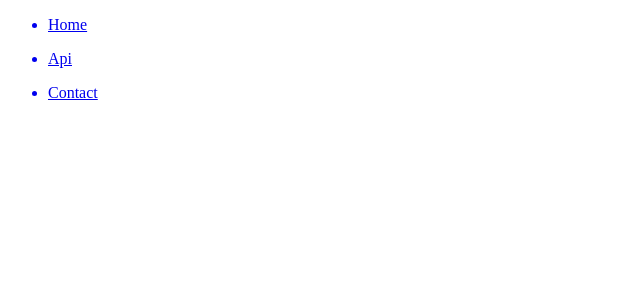
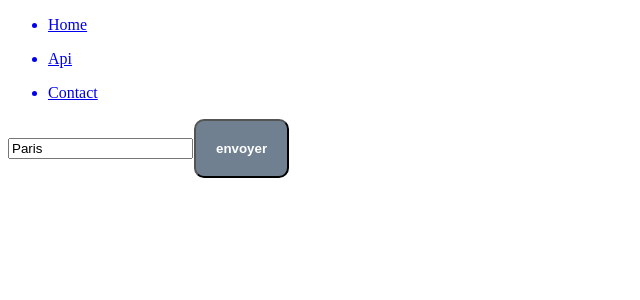
Before and after one commit to BallesterJeremy/WildWorstWaster, a React (Vite) app: page /ApiGreta in a window 1280 px wide. Shown: the top 300 px of the page, without its empty margins (0-640 px from the left). Built offline with nearby package versions, Linux system fonts and the light colour scheme.

Commit message:
composant fonctionnel youhouuuuuuuuuuuuuuuuuuu

```diff
--- a/src/App.css
+++ b/src/App.css
@@ -11,3 +11,75 @@ nav a {
 nav a.active {
   text-decoration: underline;
 }
+
+.grid-container {
+  display: grid;
+  grid-gap: 5px;
+  grid-template-areas:
+    "name name name name"
+    "aqi aqi aqi aqi"
+    "co humidity no2 o3"
+    "so2 wind pm10 pm25"
+    "atmos atmos atmos atmos";
+}
+
+.grid-item {
+  text-align: center;
+  padding: 20px;
+  border-radius: 5px;
+}
+.cityName {
+  font-size: 2rem;
+  grid-area: name;
+  display: flex;
+  justify-content: space-evenly;
+  align-items: center;
+}
+
+.cityAqi {
+  grid-area: aqi;
+}
+
+.co {
+  grid-area: co;
+}
+
+.humidity {
+  grid-area: humidity;
+}
+
+.no2 {
+  grid-area: no2;
+}
+
+.o3 {
+  grid-area: o3;
+}
+
+.pm10 {
+  grid-area: pm10;
+}
+
+.pm25 {
+  grid-area: pm25;
+}
+.so2 {
+  grid-area: so2;
+}
+
+.wind {
+  grid-area: wind;
+}
+.atmos {
+  grid-area: atmos;
+}
+
+#buy-button {
+  grid-area: button;
+  color: white;
+  background-color: #708090;
+  border-radius: 10px;
+  font-weight: bold;
+  padding: 20px;
+  margin: 1px;
+}
--- a/src/componants/Appel.jsx
+++ b/src/componants/Appel.jsx
@@ -4,56 +4,89 @@ import Search from "./Search";
 import Polute from "./Polute";
 const Appel = () => {
   const [data, setData] = useState([]);
-  const [selectedRadio, setSelectedRadio] = useState("co");
-  const radios = ["co", "h", "no2", "o3", "p", "pm10", "pm25", "so2", "t", "w"];
+  // const [selectedRadio, setSelectedRadio] = useState("co");
+  const cities = [
+    "london",
+    "paris",
+    "shanghai",
+    "beijing",
+    "amsterdam",
+    "bangalore",
+    "bombay",
+    "madrid",
+    "berlin",
+    "bruxelles",
+    "rome",
+    "tokyo",
+    "lima",
+    "washington",
+    "san-francisco",
+    "san-diego",
+    "seoul",
+    "dallas",
+    "bogota",
+  ];
+  const [searchValue, setSearchValue] = useState("Paris");
 
-  useEffect(() => {
+  const launchSearch = (event) => {
+    event.preventDefault();
+    if (searchValue) {
+      const city = cities.find((item) => searchValue.toLowerCase() === item);
+      console.warn(city);
+
+      if (city) {
         axios
           .get(
-        "https://api.waqi.info/feed/London/?token=a9cc6c8ba6e8494a0ce4721a5e4788476a00b97a"
+            `https://api.waqi.info/feed/${city}/?token=a9cc6c8ba6e8494a0ce4721a5e4788476a00b97a`
           )
           .then((res) => {
             let items = res.data.data;
-        // console.warn(items.iaqi);
-        setData(items);
+            console.warn([items]);
+            setData([items]);
+            // console.warn(data);
           });
-  }, [selectedRadio]);
-  const [searchValue, setSearchValue] = useState("");
+      }
+    }
+  };
 
   return (
     <div>
       <ul>
-        {radios.map((gas) => (
-          <li>
-            <input
-              type="radio"
-              id={gas}
-              name="gasChoiceAward"
-              checked={gas === selectedRadio}
-              onChange={(e) => setSelectedRadio(e.target.id)}
+        {data.map((item) => {
+          console.log(item);
+          console.log(item.aqi);
+          console.log(item.city.name);
+          return (
+            <div
+              className="grid-container"
+              style={{ backgroundColor: item.aqi >= 50 ? "green" : "red" }}
+            >
+              <h1 className="grid-item cityName">{item.city.name}</h1>
+              <h2 className="grid-item cityAqi">IQA: {item.aqi}</h2>
+              <p className="grid-item co">CO: {item.iaqi.co.v}</p>
+              <p className="grid-item humidity">Humidity: {item.iaqi.h.v}</p>
+              <p className="grid-item no2">NO2: {item.iaqi.no2.v}</p>
+              <p className="grid-item o3">O3 (ozone): {item.iaqi.o3.v}</p>
+              <p className="grid-item pm10">pm10: {item.iaqi.pm10.v}</p>
+              <p className="grid-item pm25">pm25: {item.iaqi.pm25.v}</p>
+              <p className="grid-item so2">SO2: {item.iaqi.so2.v}</p>
+              <p className="grid-item atmos">
+                Atmospheric pressure: {item.iaqi.p.v}
+              </p>
+              <p className="grid-item wind">Wind speed: {item.iaqi.w.v}</p>
+            </div>
+          );
+        })}
+      </ul>
+      {/* const radios = ["co", "h", "no2", "o3", "p", "pm10", "pm25", "so2", "t", */}
+      {/* "w"]; */}
+      <form action="">
+        <Search
+          searchValue={searchValue}
+          setSearchValue={setSearchValue}
+          launchSearch={launchSearch}
         />
-            <label htmlFor={gas}>{gas}</label>
-          </li>
-        ))}
-      </ul>
-      <div>
-        <Search searchValue={searchValue} setSearchValue={setSearchValue} />
-      </div>
-      <div>
-        <h3></h3>
-      </div>
-      <ul>
-        {/* {data
-            .filter(
-              (item) =>
-                !searchValue ||
-                item.city.name.toLowerCase().includes(searchValue.toLowerCase())
-            )
-          .map(
-            (polution) => ( */}
-        {/* console.warn(polution), */}
-        {/* <Polute polution={polution} />) */}
-      </ul>
+      </form>
     </div>
   );
 };
--- a/src/componants/Search.jsx
+++ b/src/componants/Search.jsx
@@ -1,6 +1,6 @@
 import React from "react";
 
-function Search({ searchValue, setSearchValue }) {
+function Search({ searchValue, setSearchValue, launchSearch }) {
   return (
     <div>
       <input
@@ -11,6 +11,14 @@ function Search({ searchValue, setSearchValue }) {
         value={searchValue}
         onChange={(e) => setSearchValue(e.target.value)}
       />
+      <button
+        id="buy-button"
+        type="submit"
+        value={searchValue}
+        onClick={(e) => launchSearch(e)}
+      >
+        envoyer
+      </button>
     </div>
   );
 }
--- a/src/pages/ApiGreta.jsx
+++ b/src/pages/ApiGreta.jsx
@@ -1,11 +1,12 @@
 import React from "react";
 import HeaderG from "../components/HeaderG";
-// import Appel from "../componants/Appel";
+import Appel from "../componants/Appel";
 
 const ApiGreta = () => {
   return (
     <div>
       <HeaderG />
+      <Appel />
     </div>
   );
 };
--- a/src/pages/HomeGreta.jsx
+++ b/src/pages/HomeGreta.jsx
@@ -1,5 +1,5 @@
 import React from "react";
-import Appel from "../componants/Appel";
+// import Appel from "../componants/Appel";
 import HeaderG from "../components/HeaderG";
 
 const HomeGreta = () => {
@@ -11,7 +11,7 @@ const HomeGreta = () => {
           Choose the place where to live, if you want very green
         </h1>
         <button>LET'S GO</button>
-        <Appel />
+        {/* <Appel /> */}
       </div>
     </>
   );
```
Also changed, not shown: src/components/testAppel.jsx (added, +15 -0 lines). Lines whose indentation alone changed are shown as unchanged.
